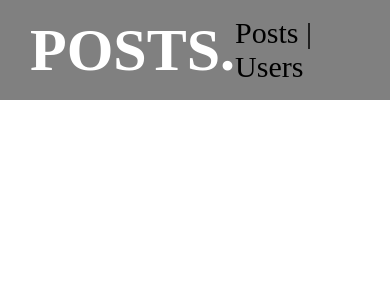
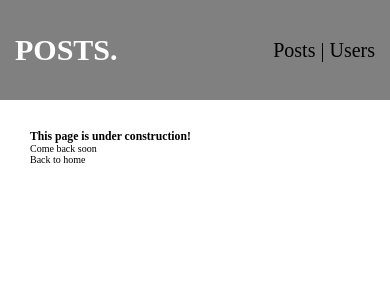
Before and after one commit to cmwilson88/rent_crud_app, a React (Create React App) app: page /users in a window 390 px wide. Before the commit this address led to /. Shown: the top 300 px of the page. Built offline with nearby package versions, Linux system fonts and the light colour scheme; no server answers.

Commit message:
Remove Redux dev tools code so website renders on mobile devices

```diff
--- a/src/app/App.js
+++ b/src/app/App.js
@@ -7,6 +7,8 @@ import './Button.css';
 import NavigationBar from './components/NavigationBar';
 import PostListContainer from './components/Posts/PostList/PostListContainer';
 import DisplayPostContainer from './components/Posts/DisplayPost/DisplayPostContainer';
+import ErrorPage from './components/ErrorPage';
+import ConstructionPage from './components/ConstructionPage';
 
 export const App = () =>
     <div className="app">
@@ -15,7 +17,8 @@ export const App = () =>
         <Switch>
           <Route exact path="/" component={PostListContainer} />
           <Route exact path="/post/:id" component={DisplayPostContainer} />
-          <Redirect to="/" />
+          <Route exact path="/users" component ={ConstructionPage} />
+          <Route path="*" component={ErrorPage} />
         </Switch>
       </section>
     </div>;
--- a/src/app/components/Comments/CommentItem/CommentItem.css
+++ b/src/app/components/Comments/CommentItem/CommentItem.css
@@ -35,3 +35,25 @@
 .comment-edit-btn {
   align-self: flex-end;
 }
+
+
+@media screen and (max-width: 600px) {
+  .comment-item__info {
+    flex-direction: column;
+    align-items: flex-start
+  }
+
+  .comment-item__name {
+    font-size: 1.4rem;
+    margin-bottom: 1.2rem;
+  }
+
+  .comment-item__email {
+    font-size: .8rem;
+  }
+
+  .comment-item__body {
+    font-size: 1.2rem;
+    margin: 0;
+  }
+}
--- a/src/app/components/Comments/CommentListContainer.js
+++ b/src/app/components/Comments/CommentListContainer.js
@@ -99,7 +99,7 @@ export class CommentListContainer extends Component {
 }
 
 CommentListContainer.propTypes = {
-  comments: PropTypes.array.isRequired,
+  comments: PropTypes.array,
   postComment: PropTypes.func.isRequired
 };
 
--- /dev/null
+++ b/src/app/components/ConstructionPage.js
@@ -0,0 +1,11 @@
+import React from 'react';
+import { Link } from 'react-router-dom'
+
+const ConstructionPage = () =>
+  <section>
+    <h1>This page is under construction!</h1>
+    <p>Come back soon</p>
+    <Link to="/">Back to home</Link>
+  </section>;
+
+export default ConstructionPage;
--- a/src/app/components/Navigation.css
+++ b/src/app/components/Navigation.css
@@ -22,3 +22,26 @@
 .navigation-btn:hover {
   color: #fff;
 }
+
+@media screen and (max-width: 600px) {
+  .navigation {
+    padding: 1.5rem;
+  }
+
+  .navigation-brand {
+    font-size: 3rem;
+  }
+
+  .navigation__buttons {
+    font-size: 2rem;
+  }
+
+
+}
+
+/* @media screen and (max-width: 600px) {
+  .comment-list {
+    padding: 1rem;
+  }
+
+} */
--- a/src/index.js
+++ b/src/index.js
@@ -15,7 +15,7 @@ const store = createStore(
   compose(
     applyMiddleware(thunk),
     // Used to make Redux Devtools in Browser work
-    window.__REDUX_DEVTOOLS_EXTENSION__ && window.__REDUX_DEVTOOLS_EXTENSION__()
+    // window.__REDUX_DEVTOOLS_EXTENSION__ && window.__REDUX_DEVTOOLS_EXTENSION__()
   )
 );
 
```
